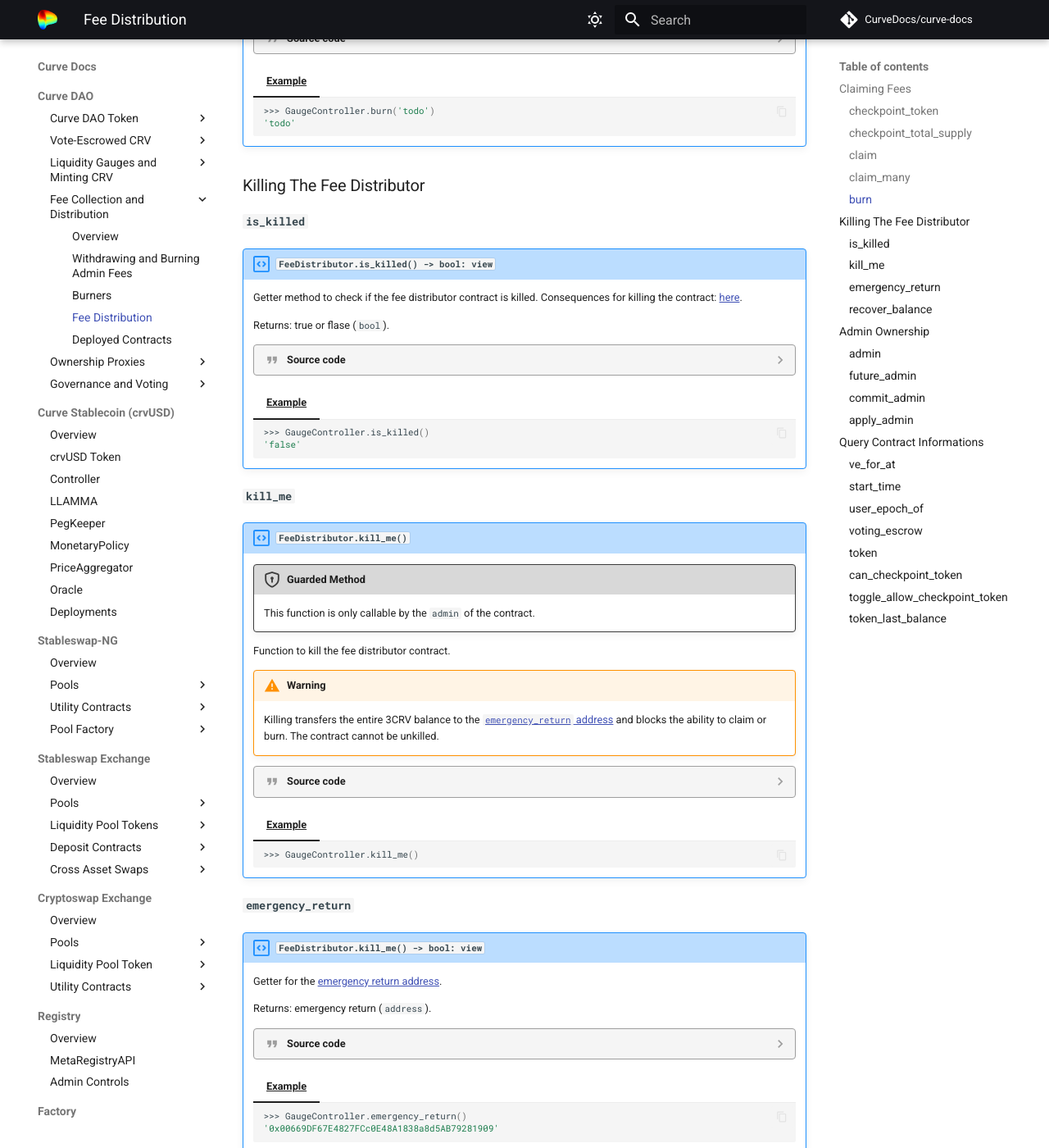
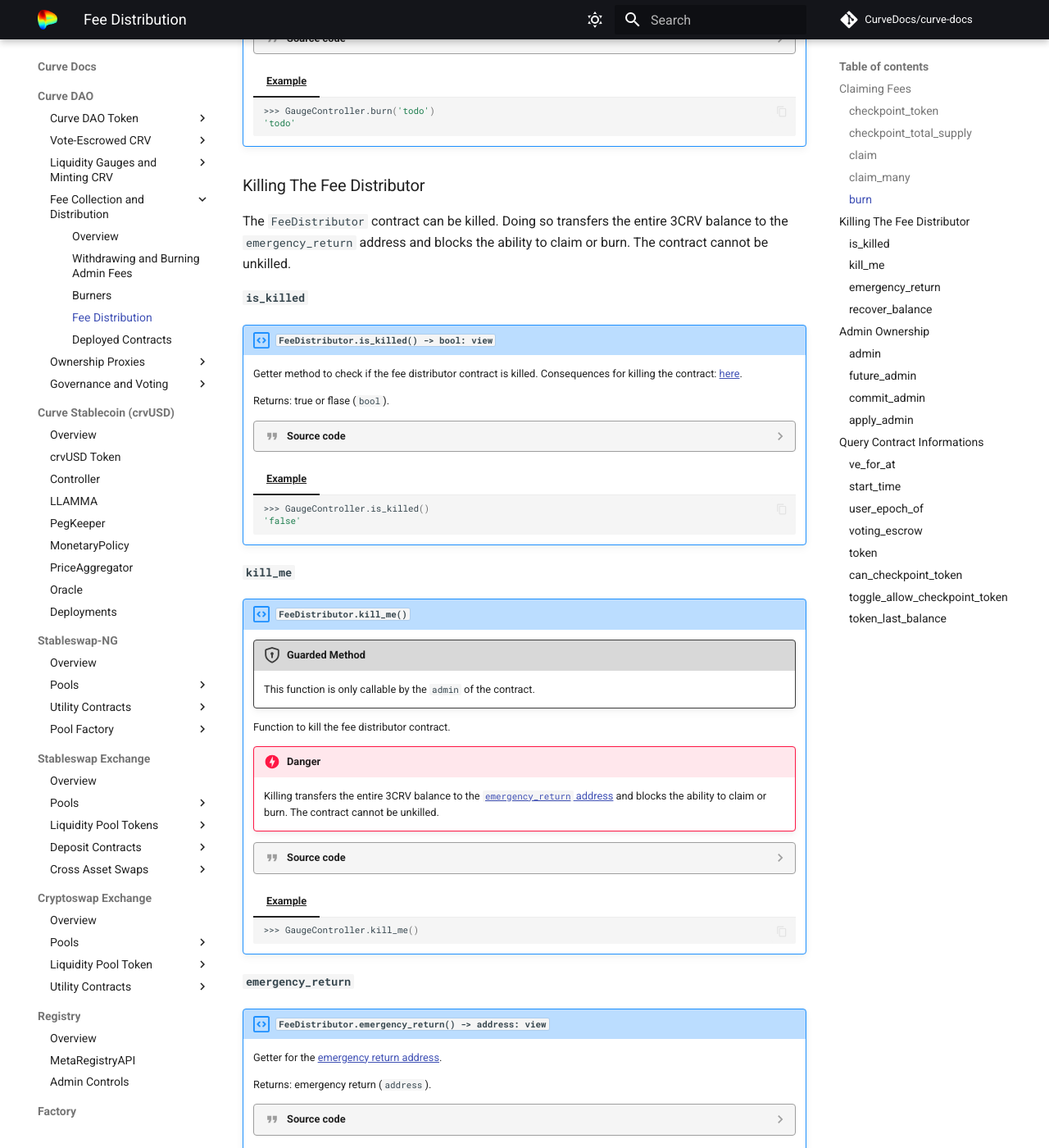
Before and after one commit to CurveDocs/curve-docs, an MkDocs documentation site: the page built from docs/curve_dao/FeeCollection&Distribution/FeeDistributor.md, in a window 1280 px wide and 1400 px high, scrolled down 2941 px. Shown: the whole window at 82% size. Built offline with MkDocs 1.6.1 and Material for MkDocs 9.7.7, drawn with Linux system fonts in a browser that asks for light colours; comment, search, counter and statistics services are not loaded; some of the changed text lies outside the part shown.

Commit message:
smol fix

```diff
--- a/docs/curve_dao/FeeCollection&Distribution/FeeDistributor.md
+++ b/docs/curve_dao/FeeCollection&Distribution/FeeDistributor.md
@@ -456,6 +456,8 @@
 
 ## Killing The Fee Distributor
 
+The `FeeDistributor` contract can be killed. Doing so transfers the entire 3CRV balance to the `emergency_return` address and blocks the ability to claim or burn. The contract cannot be unkilled.
+
 ### `is_killed`
 !!! description "`FeeDistributor.is_killed() -> bool: view`"
 
@@ -484,7 +486,7 @@
 
     Function to kill the fee distributor contract.
 
-    !!!warning
+    !!!danger
         Killing transfers the entire 3CRV balance to the [`emergency_return` address](#emergency_return) and blocks the ability to claim or burn. The contract cannot be unkilled.
 
 
@@ -516,7 +518,7 @@
 
 
 ### `emergency_return`
-!!! description "`FeeDistributor.kill_me() -> bool: view`"
+!!! description "`FeeDistributor.emergency_return() -> address: view`"
 
     Getter for the [emergency return address](https://etherscan.io/address/0x00669DF67E4827FCc0E48A1838a8d5AB79281909).
 
```
Also changed, not shown: other parts of docs/curve_dao/FeeCollection&Distribution/FeeDistributor.md (+2 -1 lines).
